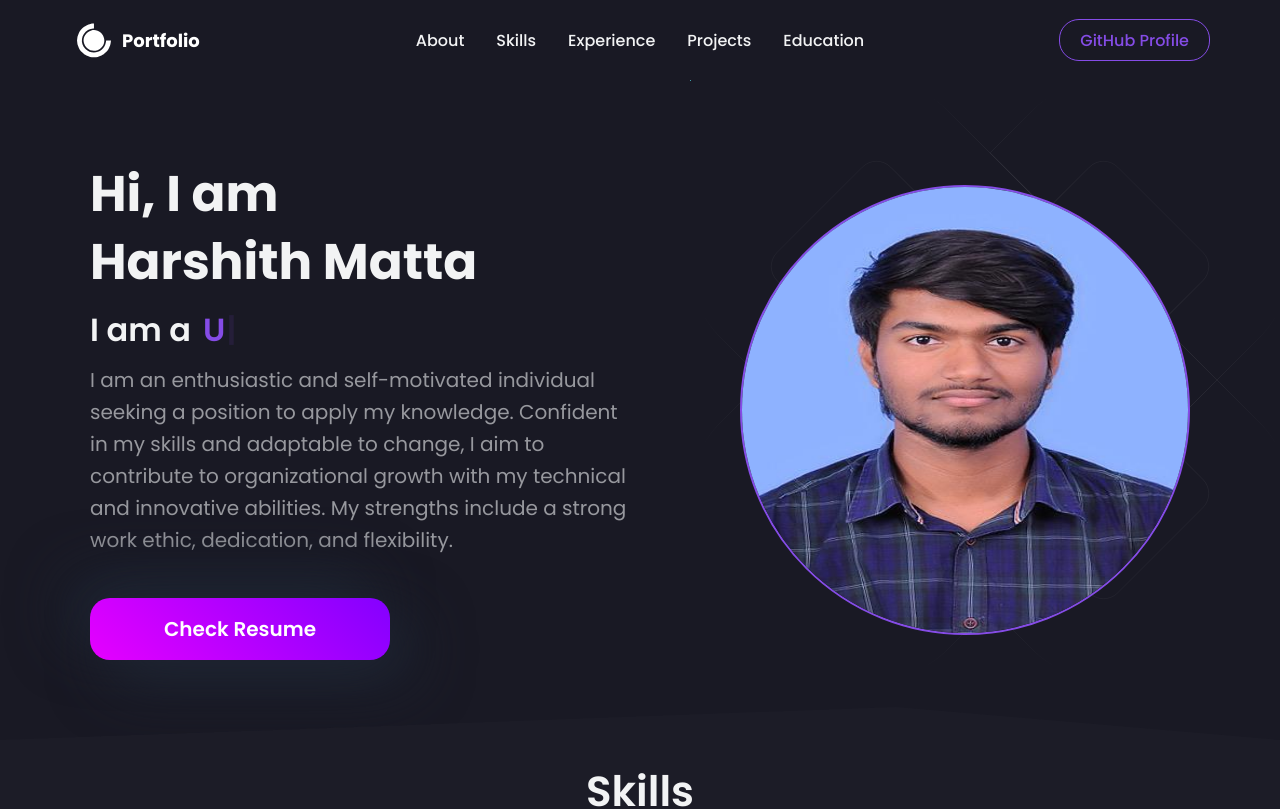
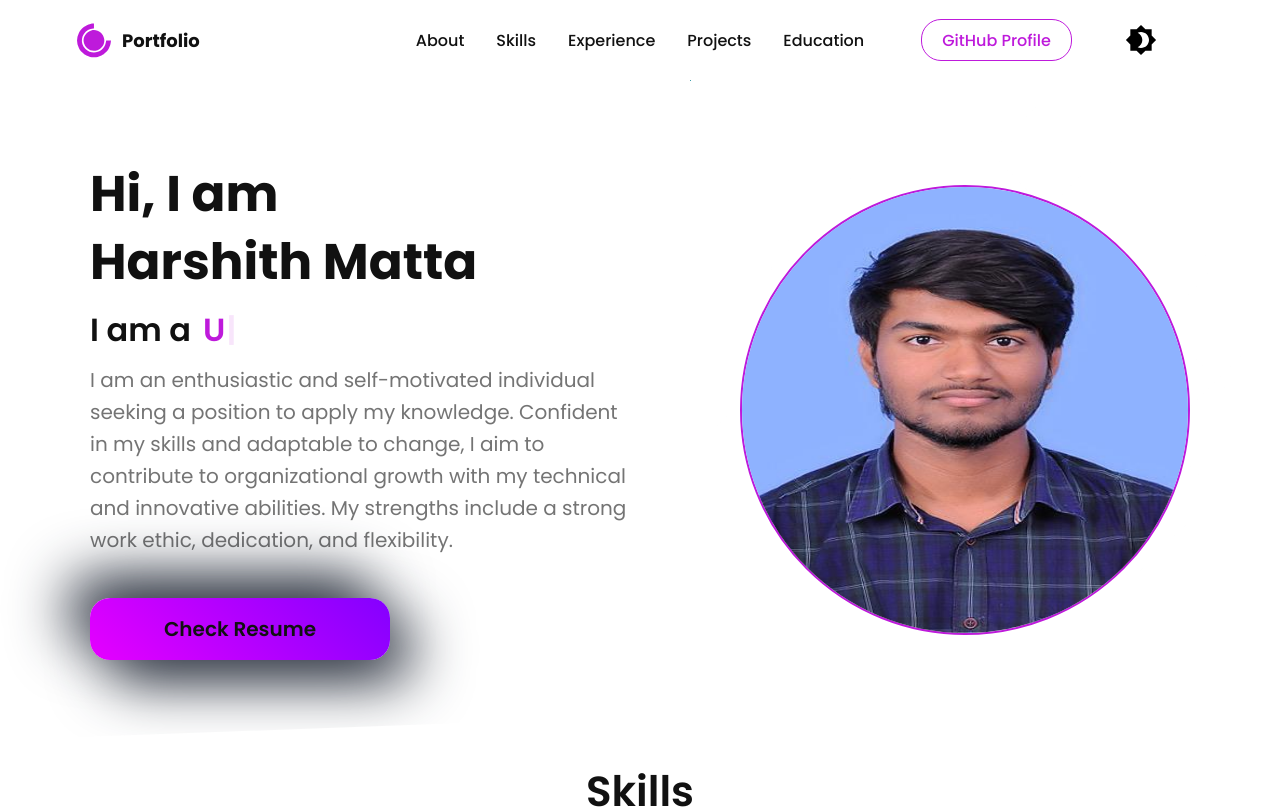
Before and after one commit to Harshithmatta/MyWebsite, a React (Create React App) app: page / in a window 1280 px wide. Shown: the top 809 px of the page. Built offline with nearby package versions, Linux system fonts and the light colour scheme.

Commit message:
implemented darkmode/lightmode

```diff
--- a/src/App.js
+++ b/src/App.js
@@ -1,6 +1,6 @@
 import { ThemeProvider } from "styled-components";
 import { useState } from "react";
-import { darkTheme } from './utils/Themes.js'
+import { darkTheme,lightTheme } from './utils/Themes.js'
 import Navbar from "./components/Navbar";
 import './App.css';
 import { BrowserRouter as Router } from 'react-router-dom';
@@ -26,12 +26,17 @@ const Wrapper = styled.div`
   clip-path: polygon(0 0, 100% 0, 100% 100%,30% 98%, 0 100%);
 `
 function App() {
+  const [darkMode, setDarkMode] = useState(false)
+  const theme = darkMode ? darkTheme : lightTheme;
+  const toggleDarkMode = () => {
+    setDarkMode(!darkMode);
+  };
   const [openModal, setOpenModal] = useState({ state: false, project: null });
   console.log(openModal)
   return (
-    <ThemeProvider theme={darkTheme}>
+    <ThemeProvider theme={theme}>
       <Router >
-        <Navbar />
+        <Navbar darkMode={darkMode} toggleDarkMode={toggleDarkMode} />
         <Body>
           <HeroSection />
           <Wrapper>
--- a/src/components/HeroSection/index.js
+++ b/src/components/HeroSection/index.js
@@ -182,7 +182,7 @@ export const ResumeButton = styled.a`
     max-width: 300px;
     text-align: center;
     padding: 16px 0;
-    color:${({ theme }) => theme.white};
+    color:${({ theme }) => theme.text_primary};
     border-radius: 20px;
     cursor: pointer;
     font-size: 20px;
--- a/src/components/Navbar/index.js
+++ b/src/components/Navbar/index.js
@@ -1,13 +1,17 @@
 import React from 'react';
-import {Link as LinkR} from 'react-router-dom';
+import { Link as LinkR } from 'react-router-dom';
 import styled, { useTheme } from "styled-components";
 import { DiCssdeck } from 'react-icons/di';
 import { FaBars } from 'react-icons/fa';
 import { Bio } from '../../data/constants';
+import { lightTheme } from '../../utils/Themes';
+import Brightness4Icon from '@mui/icons-material/Brightness4';
+import Brightness7Icon from '@mui/icons-material/Brightness7';
+import { IconButton, useMediaQuery } from '@mui/material';
 
 
 const Nav = styled.div`
-    background-color: ${({theme}) => theme.card_light};
+    background-color: ${({ theme }) => theme.card_light};
     height: 80px;
     display: flex;
     align-items: center;
@@ -33,6 +37,7 @@ const NavContainer = styled.div`
 `;
 
 const NavLogo = styled(LinkR)`
+    color: ${({ theme }) => theme.text_primary};
     width: 80%;
     padding: 0 6px;
     display: flex;
@@ -87,7 +92,7 @@ const ButtonContainer = styled.div`
   width: 80%;
   height: 100%;
   display: flex;
-  justify-content: end;
+  justify-content: space-evenly;
   align-items: center;
   padding: 0 6px;
   @media screen and (max-width: 768px) {
@@ -118,11 +123,14 @@ export const GitHubButton = styled.a`
     }
 `;
 
+
 const Span = styled.div`
     padding: 0 4px;
     font-weight: bold;
     font-size: 18px;
+    color: ${({ theme }) => theme.text_primary}
 `;
+
 
 
 const MobileMenu = styled.div`
@@ -135,7 +143,7 @@ const MobileMenu = styled.div`
     right: 0;
     width: 100%;
     padding: 12px 40px 24px 40px;
-    background: ${({ theme }) => theme.card_light+99};
+    background: ${({ theme }) => theme.card_light + 99};
     transition: all 0.6s ease-in-out;
     transform: ${({ open }) => (open ? 'translateX(0)' : 'translateX(100%)')};
     border-radius: 0 0 20px 20px;
@@ -173,16 +181,20 @@ export const MobileMenuLinks = styled(LinkR)`
 
 
 const Navbar
- = () => {
+  = ({ darkMode, toggleDarkMode }) => {
+    const isSmallScreen = useMediaQuery('(max-width:768px)')
     const [open, setopen] = React.useState(false);
     const theme = useTheme();
     return (<Nav>
       <NavContainer>
-    <NavLogo to='/'>
-          <a href="/" style={{ display: "flex", alignItems: "center", color: "white", marginBottom: '20;', cursor: 'pointer', textDecoration: 'None'}}>
-            <DiCssdeck size="3rem" /> <Span>Portfolio</Span>
+        <NavLogo to='/' theme={lightTheme} >
+          <a href="/" style={{ display: "flex", alignItems: "center", color: "white", marginBottom: '20;', cursor: 'pointer', textDecoration: 'None' }}>
+            <DiCssdeck style={{ color: theme.primary }} size="3rem" /> <Span>Portfolio</Span>
           </a>
         </NavLogo>
+        {isSmallScreen && (<IconButton color="inherit" onClick={toggleDarkMode} style={{ marginTop: "-6px", right: "40px" }}>
+          {darkMode ? <Brightness7Icon style={{ fontSize: 30 , color: 'white' }} /> : <Brightness4Icon style={{ fontSize: 30 }} />}
+        </IconButton>)}
         <MobileIcon>
           <FaBars onClick={() => {
             setopen(!open)
@@ -199,6 +211,9 @@ const Navbar
           <GitHubButton href={Bio.github} target="_blank" >
             GitHub Profile
           </GitHubButton>
+          {!isSmallScreen && (<IconButton color="inherit" onClick={toggleDarkMode}>
+            {darkMode ? <Brightness7Icon style={{ fontSize: 32, color: 'white' }} /> : <Brightness4Icon style={{ fontSize: 32 }} />}
+          </IconButton>)}
         </ButtonContainer>
 
         {
@@ -219,7 +234,7 @@ const Navbar
               <MobileMenuLinks href='#education' onClick={() => {
                 setopen(!open)
               }}>Education</MobileMenuLinks>
-            <GitHubButton style={{padding: '10px 16px',background: `${theme.primary}`, color: 'white',width: 'max-content'}} href={Bio.github} target="_blank">Github Profile</GitHubButton>
+              <GitHubButton style={{ padding: '10px 16px', background: `${theme.primary}`, color: 'white', width: 'max-content' }} href={Bio.github} target="_blank">Github Profile</GitHubButton>
             </MobileMenu>
           )
         }
```
Lines whose indentation alone changed are shown as unchanged.
